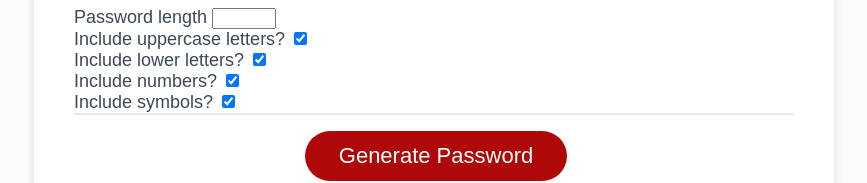
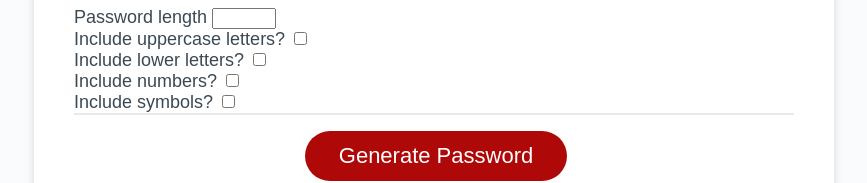
Before and after one commit to UshTae/password-generator, a plain HTML site: page index.html in a window 1280 px wide. Shown: the part 399-582 px from the top of the page, without its empty margins (206-1073 px from the left). Drawn offline with Linux system fonts and the light colour scheme.

Commit message:
changing html of setting to unchecked

```diff
--- a/index.html
+++ b/index.html
@@ -39,22 +39,22 @@
 
           <div class="setting">
             <label>Include uppercase letters?</label>
-            <input type="checkbox" id="uppercase" checked>
+            <input type="checkbox" id="uppercase" unchecked>
           </div>
 
           <div class="setting">
             <label>Include lower letters?</label>
-            <input type="checkbox" id="uppercase" checked>
+            <input type="checkbox" id="uppercase" unchecked>
           </div>
 
           <div class="setting">
             <label>Include numbers?</label>
-            <input type="checkbox" id="uppercase" checked>
+            <input type="checkbox" id="uppercase" unchecked>
           </div>
 
           <div class="setting">
             <label>Include symbols?</label>
-            <input type="checkbox" id="uppercase" checked>
+            <input type="checkbox" id="uppercase" unchecked>
           </div>
 
         </div>
```
